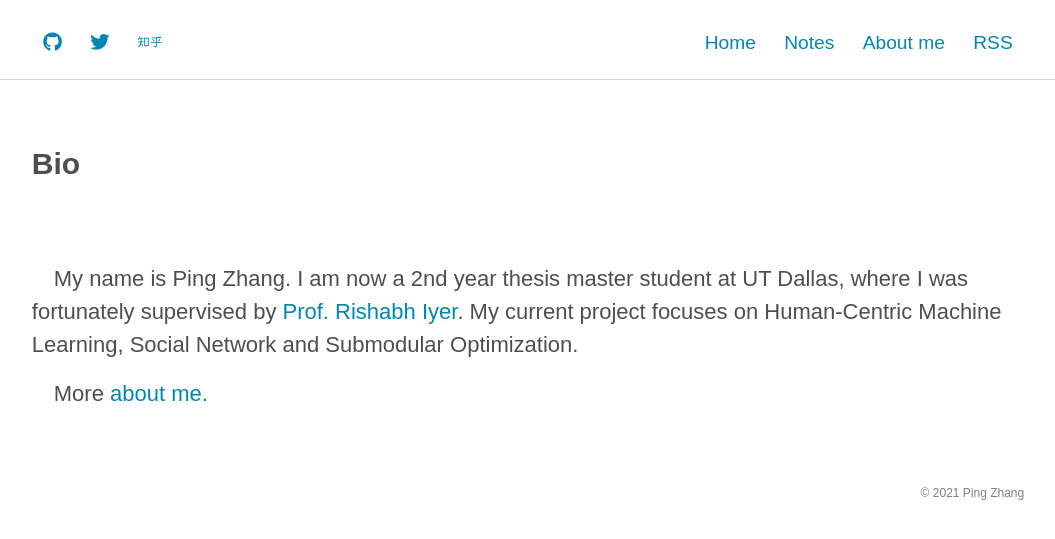
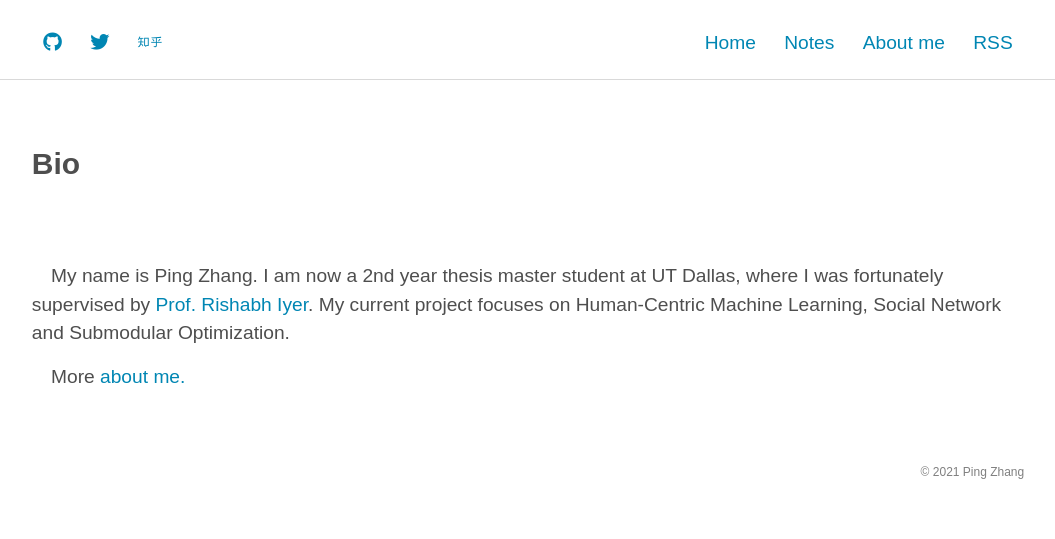
Before and after one commit to noil-reed/noil-reed.github.io, a Jekyll site: the page built from index.html, in a window 1280 px wide. Shown: the top 539 px of the page, without its empty margins (112-1167 px from the left). Built offline with Jekyll 4.4.1, drawn with Linux system fonts in a browser that asks for light colours; nearby versions of some CDN libraries; some web fonts are replaced.

Commit message:
topography font size

```diff
--- a/assets/scss/base/_typography.scss
+++ b/assets/scss/base/_typography.scss
@@ -44,7 +44,7 @@ p {
   margin: 0 0 $small-spacing;
 
   &.lead {
-    font-size: rem(22);
+    // font-size: rem(22);
     font-weight: 300;
   }
 }
```
